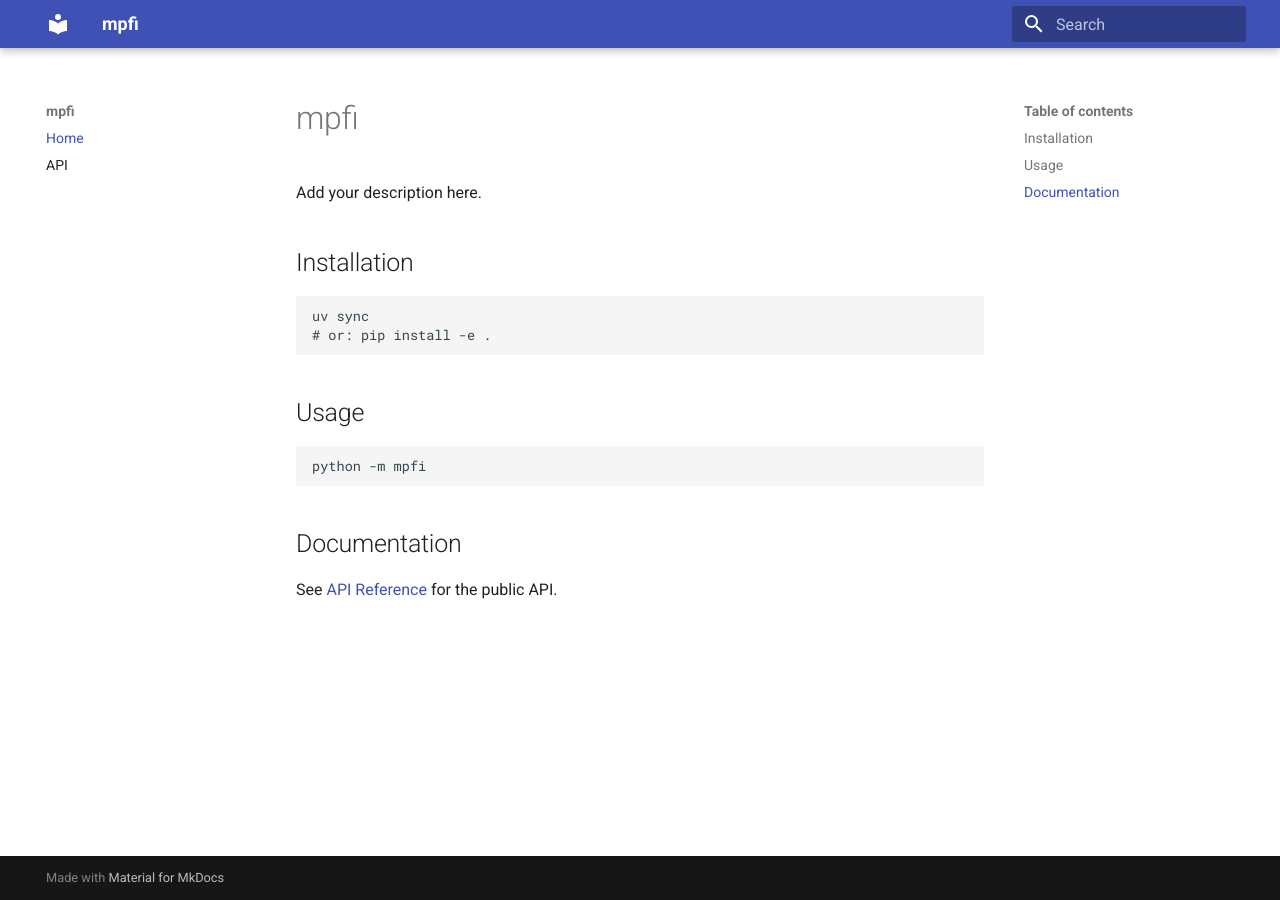
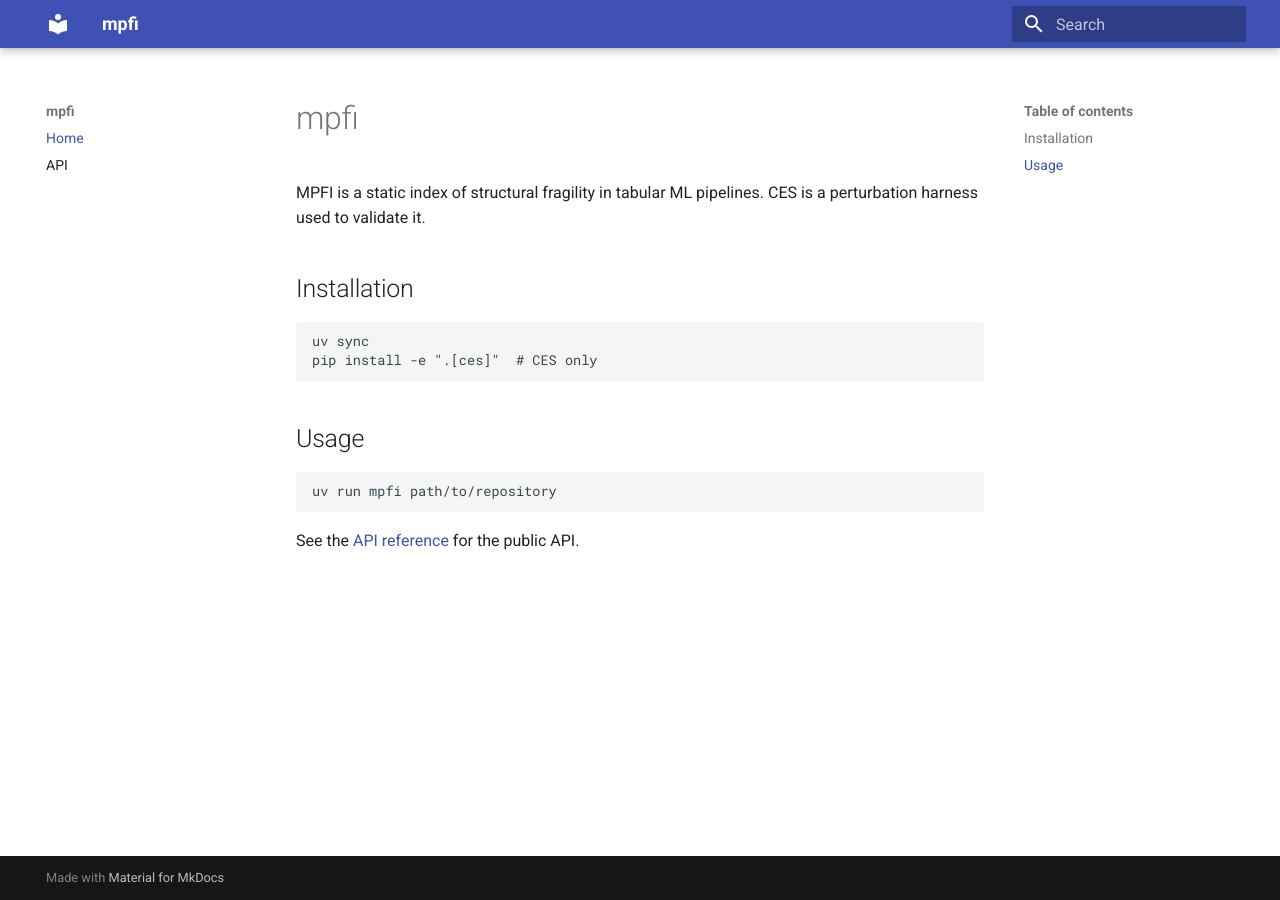
Before and after one commit to smirnoffmg/mpfi, an MkDocs documentation site: the page built from docs/index.md, in a window 1280 px wide. Built offline with MkDocs 1.6.1 and Material for MkDocs 9.7.7, drawn with Linux system fonts in a browser that asks for light colours.

Commit message:
prepare the repository for publication
Real README and docs index, MIT license, package metadata, drop the template Makefile.

````diff
--- a/docs/index.md
+++ b/docs/index.md
@@ -1,20 +1,19 @@
 # mpfi
 
-Add your description here.
+MPFI is a static index of structural fragility in tabular ML pipelines.
+CES is a perturbation harness used to validate it.
 
 ## Installation
 
 ```bash
 uv sync
-# or: pip install -e .
+pip install -e ".[ces]"  # CES only
 ```
 
 ## Usage
 
 ```bash
-python -m mpfi
+uv run mpfi path/to/repository
 ```
 
-## Documentation
-
-See [API Reference](api.md) for the public API.
+See the [API reference](api.md) for the public API.
--- a/mkdocs.yml
+++ b/mkdocs.yml
@@ -1,6 +1,6 @@
 site_name: mpfi
-site_description: Add your description here
-site_url: https://github.com/owner/mpfi
+site_description: Static index of structural fragility in tabular ML pipelines
+site_url: https://smirnoffmg.github.io/mpfi/
 
 theme:
   name: material
--- a/pyproject.toml
+++ b/pyproject.toml
@@ -1,5 +1,5 @@
 [build-system]
-requires = ["setuptools>=61.0"]
+requires = ["setuptools>=77.0"]
 build-backend = "setuptools.build_meta"
 
 [project]
@@ -8,6 +8,8 @@ version = "0.1.0"
 description = "Static index of structural fragility in tabular ML pipelines"
 readme = "README.md"
 requires-python = ">=3.12"
+license = "MIT"
+license-files = ["LICENSE"]
 dependencies = []
 
 # CES runs pipelines; MPFI reads them. Only the dynamic half needs a stack.
````
Also changed, not shown: README.md (+26 -62 lines), 2 other files.
